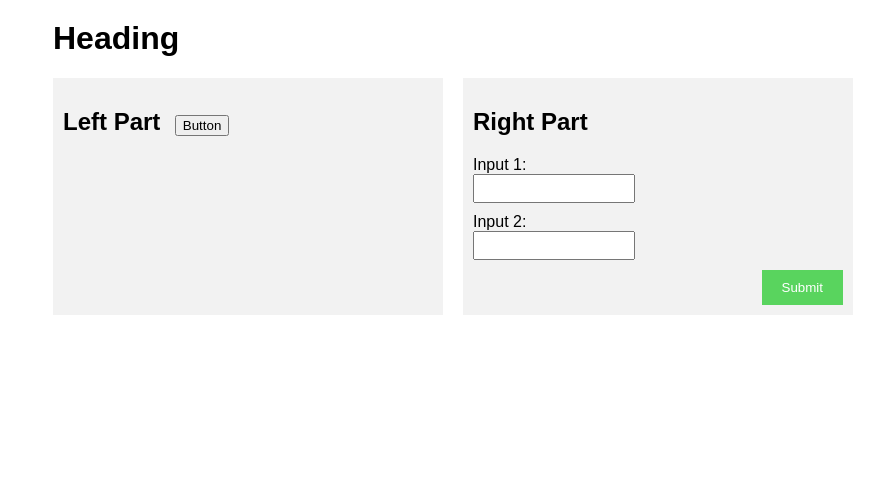
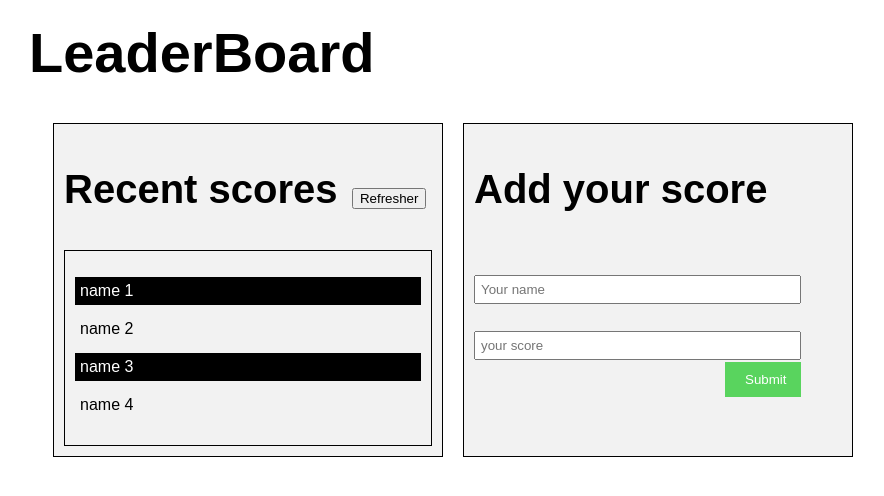
Before and after one commit to kayjeee/leaderboard-v2, a website built with webpack: page src/index.html in a window 1280 px wide. Shown: the whole page, without its empty margins (187-1071 px from the left). Built offline with nearby package versions, Linux system fonts and the light colour scheme.

Commit message:
fixed style.css to match wireframe

```diff
--- a/src/index.html
+++ b/src/index.html
@@ -9,20 +9,28 @@
 </head>
 <body>
     <div class="container">
-        <h1>Heading</h1>
+        <h1>LeaderBoard</h1>
         <section class="grid">
             <div class="grid-item">
-                <h2>Left Part</h2>
-                <button id="btn">Button</button>
-                <ul id="list"></ul>
+                <h2>Recent scores</h2>
+                <button id="btn">Refresher</button>
+                <div class="list-container">
+                    <ul id="list">
+                        <li>name 1</li>
+                        <li>name 2</li>
+                        <li>name 3</li>
+                        <li>name 4</li>
+                    </ul>
+                </div>
             </div>
             <div class="grid-item right">
-                <h2>Right Part</h2>
+                <h2>Add your score </h2>
                 <form id="form">
-                    <label for="input1">Input 1:</label>
-                    <input type="text" id="input1" name="input1" required>
-                    <label for="input2">Input 2:</label>
-                    <input type="password" id="input2" name="input2" required>
+                    <label for="input1"></label>
+
+<input type="text" id="input1" name="input1" placeholder="Your name" required>
+                    <label for="input2"></label>
+                    <input type="password" id="input2" name="input2" placeholder="your score" required>
                     <input type="submit" value="Submit" class="submit-button">
 
                 </form>
--- a/src/style.css
+++ b/src/style.css
@@ -17,6 +17,7 @@ body {
 }
 
 .grid-item {
+  border: 1px solid black;
   padding: 10px;
   background-color: #f2f2f2;
 }
@@ -24,6 +25,8 @@ body {
 .grid-item h2 {
   display: inline-block;
   margin-right: 10px;
+  height: 50px;
+  font-size: 40px;
 }
 
 .grid-item.right {
@@ -41,11 +44,37 @@ body {
 }
 
 .grid-item.right form .submit-button {
-  align-self: flex-end;
+  margin-left: 251px;
+  padding-right: 15px;
+}
+
+.list-container {
+  border: 1px solid black;
+  padding: 10px;
+  overflow: auto;
+}
+
+#list {
+  display: grid;
+  grid-gap: 10px;
+  padding: 0;
+  list-style-type: none;
+}
+
+#list li {
+  background-color: #f2f2f2;
+  padding: 5px;
+}
+
+#list li:nth-child(odd) {
+  background-color: #000;
+  color: #fff;
 }
 
 h1 {
   margin-top: 0;
+  margin-left: -24px;
+  font-size: 56px;
 }
 
 button {
@@ -54,9 +83,10 @@ button {
 
 input[type="text"],
 input[type="password"] {
-  width: 40%;
+  width: 85%;
   padding: 5px;
-  margin-bottom: 10px;
+  margin-bottom: 2px;
+  margin-top: 25px;
 }
 
 input[type="submit"] {
```
